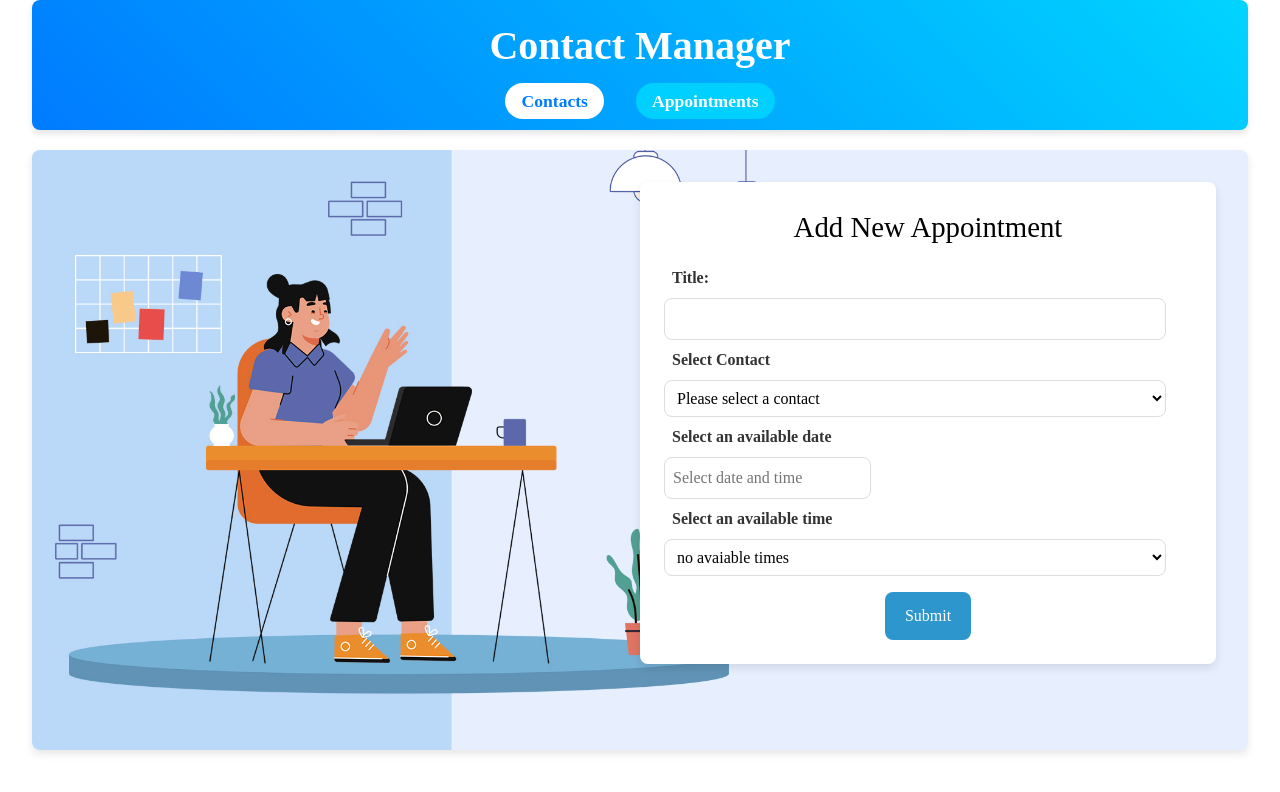
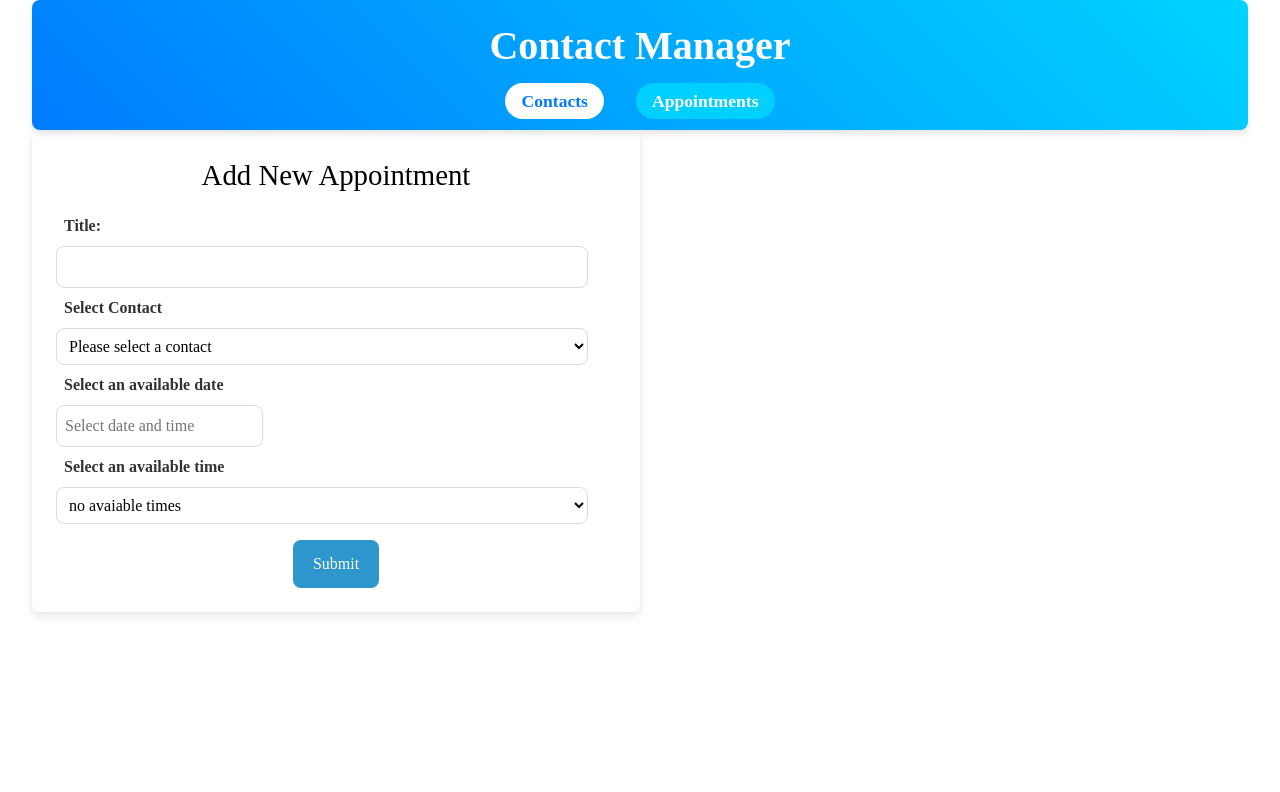
Before and after one commit to tmccann/appointment-planner-react, a React (Vite) app: page /appointments in a window 1280 px wide. Shown: the top 792 px of the page. Built offline with nearby package versions, Linux system fonts and the light colour scheme.

Commit message:
Update formContainer.module.css
change class_name to match component

```diff
--- a/src/forms/FormContainer/formContainer.module.css
+++ b/src/forms/FormContainer/formContainer.module.css
@@ -1,5 +1,5 @@
 /* Form Wrapper */
-.formWrapper {
+.form_container  {
     display: flex;
     min-height: 600px;
     background-image: url('../../assets/images/contactFormImagage.jpg');
```
